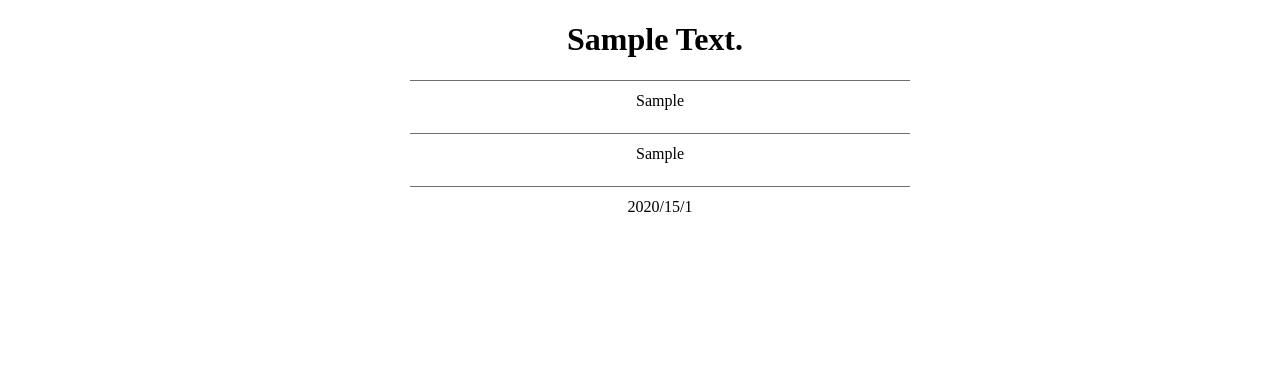
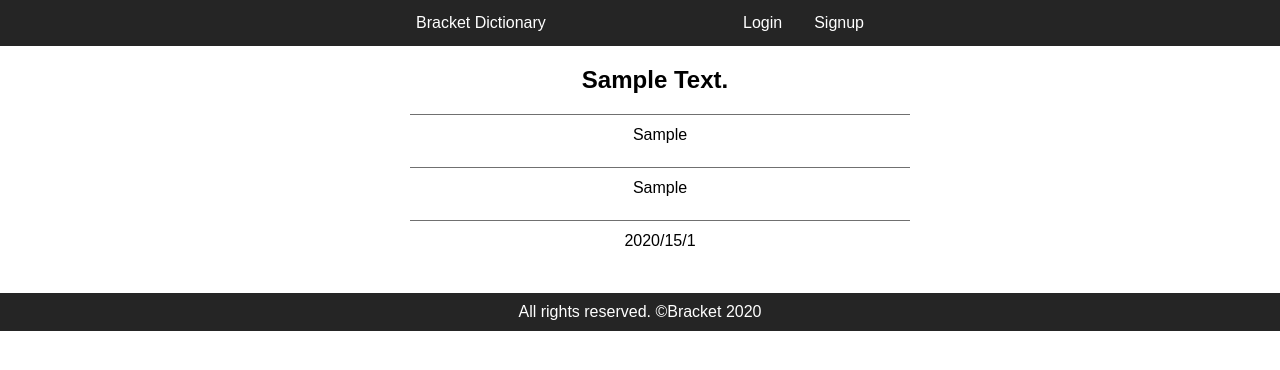
Before and after one commit to BracketAcademy/bracket_dic, a Django app: page /detail/1/ in a window 1280 px wide. Shown: the top 370 px of the page. Run offline with Django 3.2, Linux system fonts and the light colour scheme; tables that the repository leaves empty hold one stand-in row (values such as "Sample post").

Commit message:
'design'

```diff
--- a/dic/mydic/static/mydic/css/base.css
+++ b/dic/mydic/static/mydic/css/base.css
@@ -1,3 +1,9 @@
+body {
+    margin: 0;
+    padding: 0;
+    direction: ltr;
+    font-family: Arial, Helvetica, sans-serif;
+}
 .rightnav {
     list-style-type: none;
     margin: 0;
@@ -20,8 +26,15 @@
 .rightnav li a:hover {
     background-color: black;
 }
-body {
-    margin: 0;
-    padding: 0;
-    display: ltr;
+.myfooter {
+    background-color: rgb(37, 37, 37);
+    text-align: center;
+    color: white;
+    padding: 10px 0;
+    margin-top: 20px;
 }
+.content {
+    margin: 0 !important; padding: 0 !important;
+    min-height: 100%;
+    margin: -28px;
+}
--- a/dic/mydic/static/mydic/css/index.css
+++ b/dic/mydic/static/mydic/css/index.css
@@ -53,10 +53,6 @@ h1 {
 .allwords li:hover{
     border-bottom: solid 2px rgb(37, 37, 37);
 }
-body {
-    direction: ltr !important;
-    margin: 0 !important;
-}
 #form-div {
     margin: 0 auto;
     text-align: center;
--- a/dic/mydic/templates/mydic/base.html
+++ b/dic/mydic/templates/mydic/base.html
@@ -17,7 +17,14 @@
         <li><a href="#">Login</a></li>
     </ul>
     {% endblock %}
+    <section class="content">
     {% block content %}
+    {% endblock %}
+    </section>
+    {% block footer %}
+    <footer class="myfooter">
+        All rights reserved. &#169;Bracket 2020
+    </footer>
     {% endblock %}
 </body>
 </html>
--- a/dic/mydic/templates/mydic/detail.html
+++ b/dic/mydic/templates/mydic/detail.html
@@ -1,21 +1,18 @@
-<!DOCTYPE html>
-<html>
-<head>
-    <meta charset='utf-8'>
-    <title>Detail: {{ w.word_text }}</title>
-    <meta name='viewport' content='width=device-width, initial-scale=1'>
+{% extends 'mydic/base.html' %}
+{% block title %}Detail: {{ w.word_text }}{% endblock %}
+{% block style %}
 <style>
-        h1 {
+    #wordname {
         text-align: center;
         padding-left: 30px;
     }
-        ul {
+    #wordpro {
         width: 500px;
         margin-left: auto;
         margin-right: auto;
         list-style-type: none;
     }
-        li {
+    #wordpro li {
         width: 100%;
         height: 30px;
         border-top: solid 1px rgb(112, 112, 112);
@@ -23,17 +20,16 @@
         padding: 11px 0;
         text-transform:capitalize;
     }
-        li:hover{
+    #wordpro li:hover{
         border-top: solid 2px rgb(37, 37, 37);
     }
 </style>
-</head>
-<body>
-    <h1 style = "text-transform:capitalize;">{{ w.word_text }}</h1>
-    <ul>
+{% endblock %}
+{% block content %}
+<h1 id="wordname" style = "text-transform:capitalize;">{{ w.word_text }}</h1>
+<ul id="wordpro">
     <li>{{ w.word_type }}</li>
     <li>{{ w.word_trans }}</li>
     <li>{{ w.word_date.year }}/{{ w.word_date.day }}/{{ w.word_date.month }}</li>
 </ul>
-</body>
-</html>
+{% endblock %}
```
Lines whose indentation alone changed are shown as unchanged.
